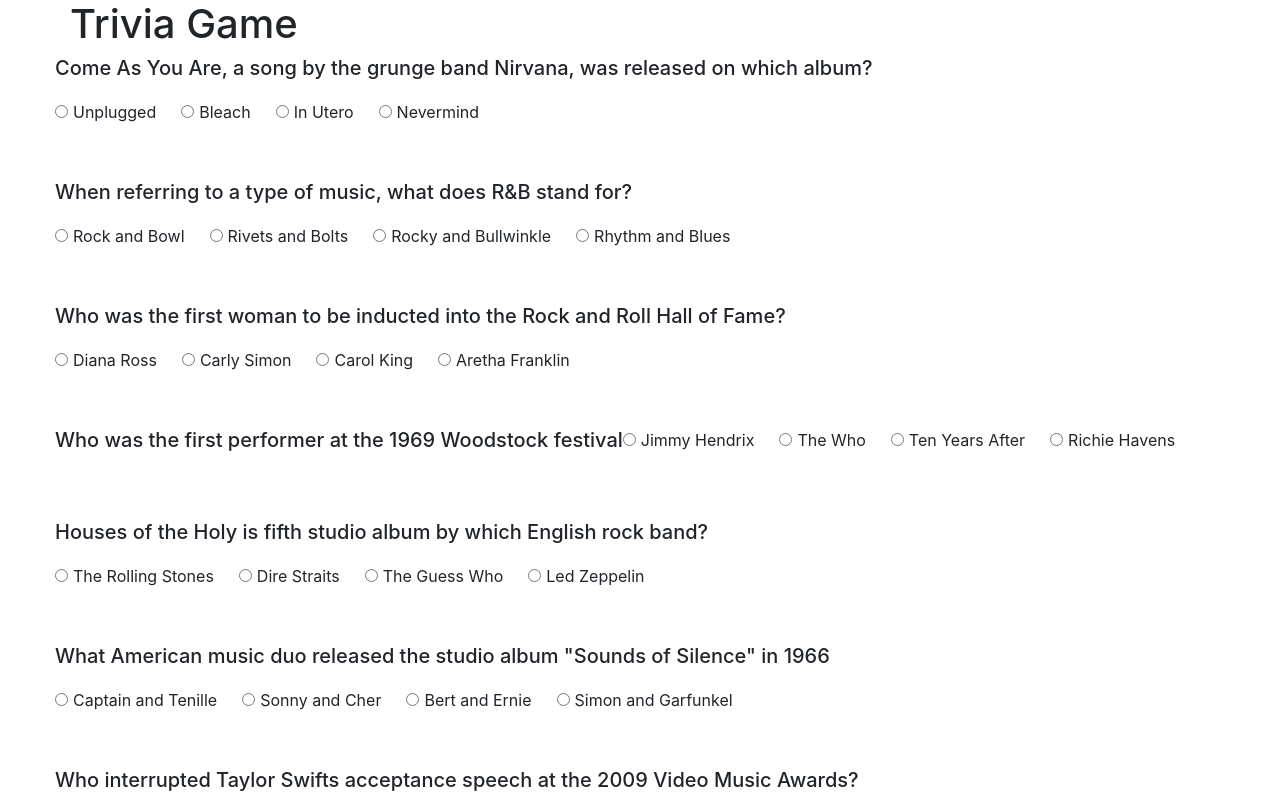
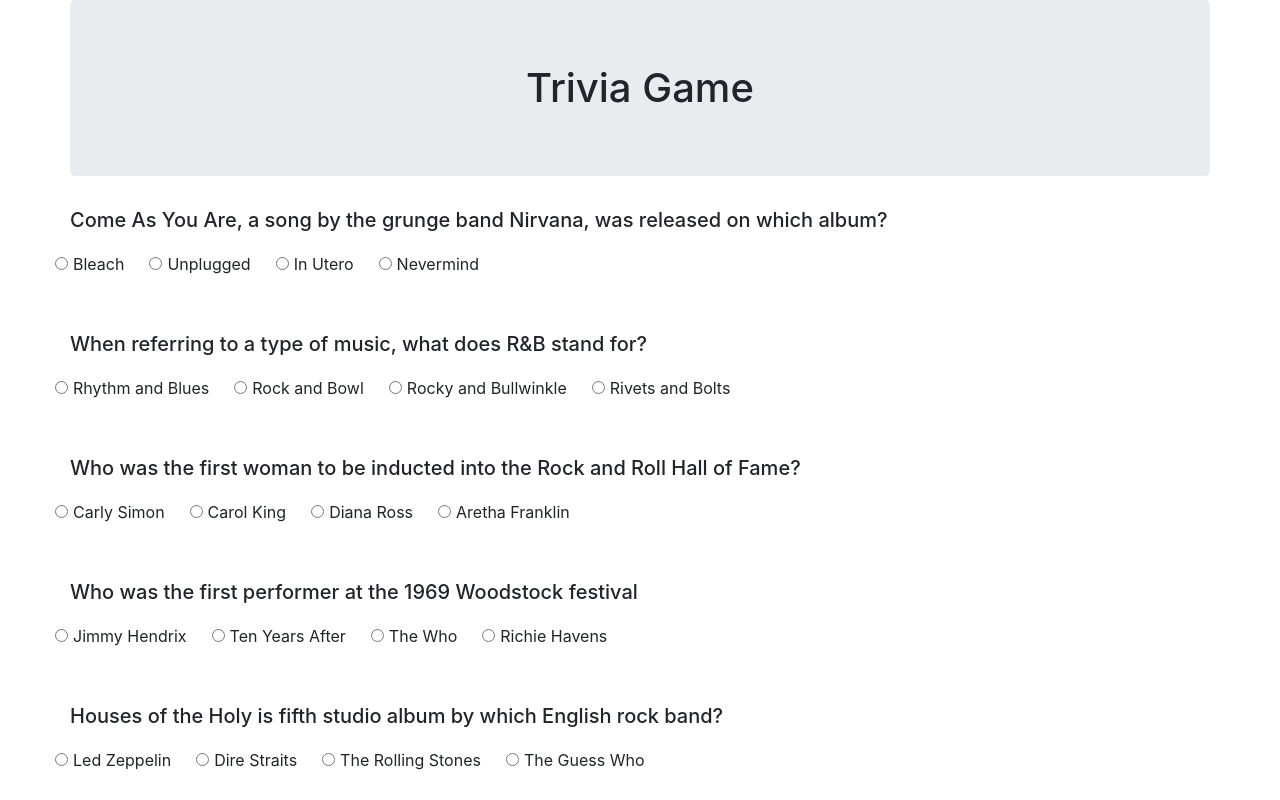
Before and after one commit to dawnpatrol506/Trivia_Game_Basic, a plain HTML site: page index.html in a window 1280 px wide. Both pictures are taken after a click on the button "Start". Shown: the top 800 px of the page. Drawn offline with nearby package versions, Linux system fonts and the light colour scheme.

Commit message:
game logic working, needs timer and styling

```diff
--- a/assets/css/style.css
+++ b/assets/css/style.css
@@ -18,3 +18,7 @@
 input{
     margin-right: 5px;
 }
+
+body{
+    margin-bottom: 100px;
+}
--- a/assets/javascript/game.js
+++ b/assets/javascript/game.js
@@ -1,21 +1,24 @@
-$(document).ready(function(){
+$(document).ready(function () {
 
-function startGame(){
-    for(i = 0; i < 10; i++){
-        //console.log('first loop');
+    var outOfTen = 0;
+
+    function startGame() {
+        for (i = 0; i < 10; i++) {
             var mainRow = $("<div class='row full-question'></div>");
 
-        var q = $("<h5 class='question-text'>" + questions[i].question + "</h5>");
+            var q = $("<h5 class='col-12 question-text'>" + questions[i].question + "</h5>");
             //console.log(q);
             mainRow.append(q);
 
-        var radioRow = $("<div class='radio-row'></div>");
+            var radioRow = $("<div class='radio-row" + i + "'></div>");
             mainRow.append(radioRow);
 
-        for(j = 0; j < 4; j++){
-            var a = $("<input type='radio' name='answer" + i + "'></input>");
+            var randoArray = randomizeArray(questions[i].answers);
 
-            var lbl = $("<label for='answer" + j + "'>" + questions[i].answers[j] + "</label>");
+            for (j = 0; j < 4; j++) {
+                var a = $("<input type='radio' name='answer" + i + "' value='" + randoArray[j] + "'></input>");
+
+                var lbl = $("<label for='answer" + j + "'>" + randoArray[j] + "</label>");
 
                 radioRow.append(a);
                 radioRow.append(lbl);
@@ -24,14 +27,63 @@
             //console.log(row);
             $(".game-area").append(mainRow);
         }
-    var submitBtn = $("<button id='sbmt'>Submit</button>");
+        var submitBtn = $("<button class='col-12' id='sbmt'>Submit</button>");
         $(".game-area").append(submitBtn);
 
     }
 
-$("#start-game").on('click', function(){
+    function randomizeArray(array) {
+        var arr = [];
+
+        for(var i = 0; i < array.length; i++){
+            arr.push(array[i]);
+        }
+
+        for (var i = 0; i < arr.length; i++) {
+            var rand = Math.floor(Math.random() * arr.length);
+
+            var swapper = arr[i];
+            arr[i] = arr[rand];
+            arr[rand] = swapper;
+        }
+
+        return arr;
+    }
+
+    function checkAnswers() {
+        for (var i = 0; i < questions.length; i++) {
+            var selected = $(".radio-row" + i).children(":checked");
+            if (selected.val() === questions[i].answers[3])
+                outOfTen++;
+        }
+    }
+
+    function displayResults(){
+        $(".game-area").empty();
+
+        var result = $("<h1 class='col-12'>Your Score: " + outOfTen + "/10</h1>");
+        var playAgain = $("<div class='row'><button class='btn-primary col-12' id='play-again'>Play Again?</button></div>");
+
+        $(".game-area").append(result, playAgain);
+    }
+
+    function restartGame(){
+        $(".game-area").empty();
+        var startButton = $("<button class='col-12 btn-primary' id='start-game'>Start</button>");
+        $(".game-area").append(startButton);
+        outOfTen = 0;
+    }
+
+    $(document).on('click', '#sbmt', function(){
+        checkAnswers();
+        displayResults();
+    });
+
+    $(document).on('click', '#start-game', function () {
         $("#start-game").hide();
         startGame();
-})
+    });
+
+    $(document).on('click', '#play-again', restartGame);
 
 });
--- a/index.html
+++ b/index.html
@@ -15,13 +15,13 @@
 </head>
 
 <body>
-    <div class="container head">
+    <div class="container">
         <div class="row">
-            <h1 id="title">Trivia Game</h1>
+            <h1 class="jumbotron text-center col-12" id="title">Trivia Game</h1>
         </div>
 
         <div class="row game-area form">
-            <button id="start-game" class="btn-primary">Start</button>
+            <button id="start-game" class="btn-primary text-center col-12">Start</button>
         </div>
     </div>
 
```
Lines whose indentation alone changed are shown as unchanged.
